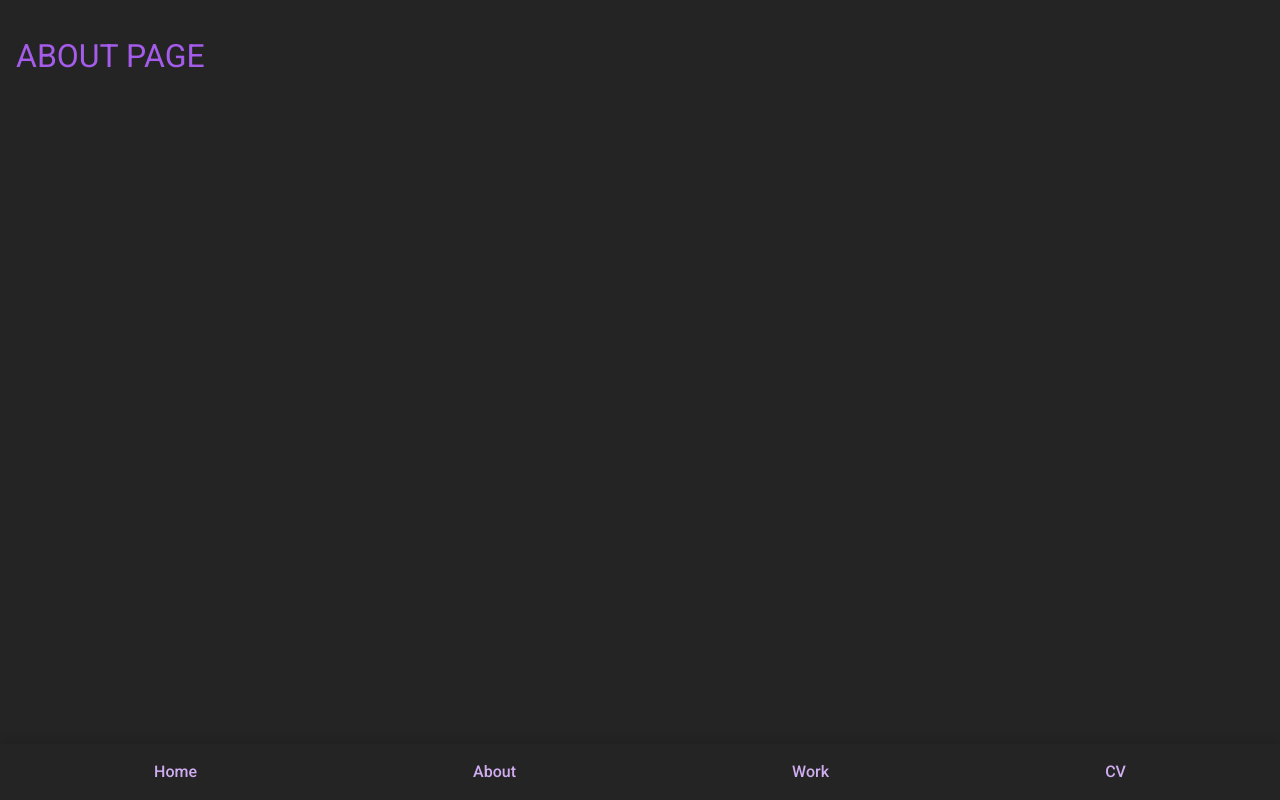
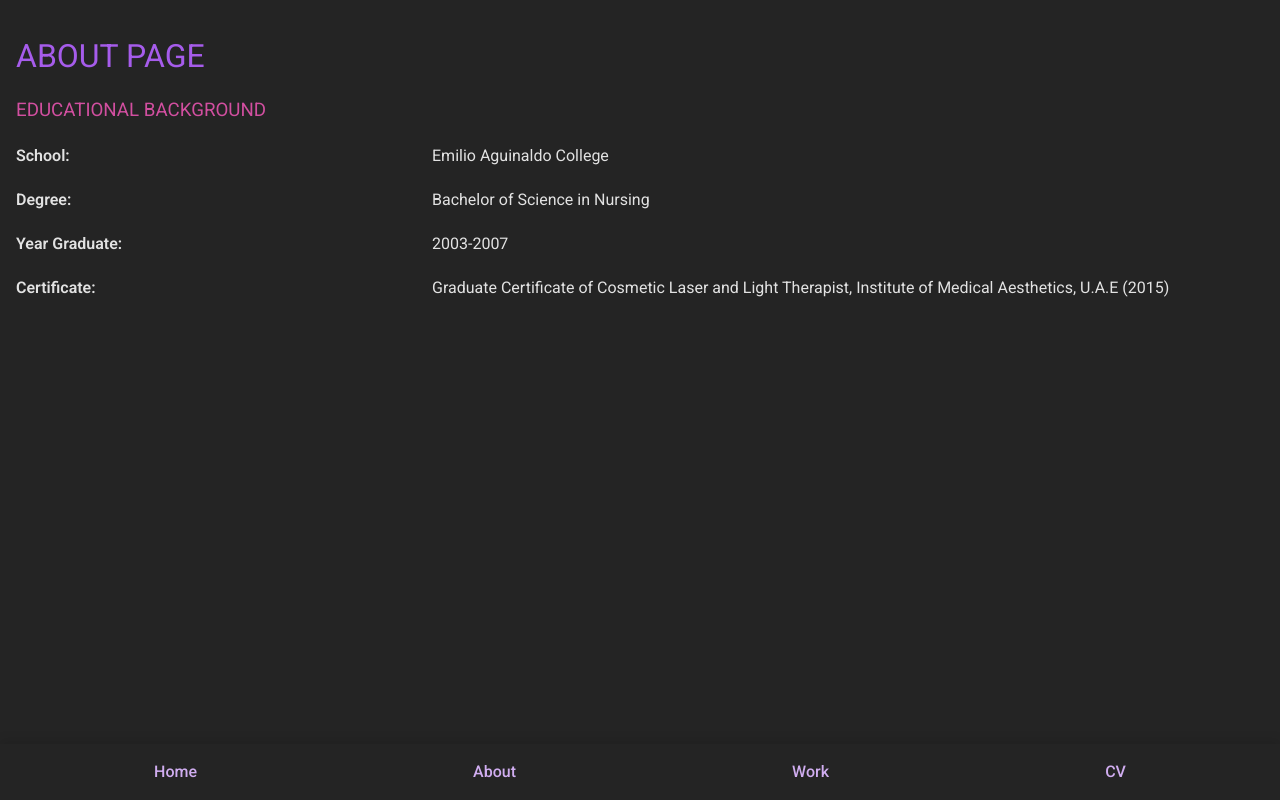
Before and after one commit to RamonSanGabriel/klaire-cv, a React (Vite) app in the folder klaire-CV/: page /about in a window 1280 px wide. Built offline with nearby package versions, Linux system fonts and the light colour scheme; a web font is replaced by a local one.

Commit message:
aboutme.jsx

```diff
--- /dev/null
+++ b/klaire-CV/src/components/AboutMe/AboutMe.jsx
@@ -0,0 +1,30 @@
+import { aboutMe } from '../../data/about';
+import css from './AboutMe.module.css';
+
+const AboutMe = () => {
+  const { title, school, degree, year, certificate } = aboutMe;
+  return (
+    <>
+      <section>
+        <ul className={css.aboutMeList}>
+          <h3>{title}</h3>
+
+          <li className={css.listItem}>
+            <p>School:</p> <span> {school}</span>
+          </li>
+          <li className={css.listItem}>
+            <p>Degree:</p> <span>{degree}</span>
+          </li>
+          <li className={css.listItem}>
+            <p>Year Graduate:</p> <span>{year}</span>
+          </li>
+          <li className={css.listItem}>
+            <p>Certificate:</p> <span>{certificate}</span>
+          </li>
+        </ul>
+      </section>
+    </>
+  );
+};
+
+export default AboutMe;
--- /dev/null
+++ b/klaire-CV/src/components/AboutMe/AboutMe.module.css
@@ -0,0 +1,13 @@
+.aboutMeList {
+  display: grid;
+  row-gap: 20px;
+  margin: 1rem 0;
+}
+.listItem {
+  display: grid;
+  grid-template-columns: repeat(1, 1fr 2fr);
+
+  & p {
+    font-weight: 600;
+  }
+}
--- a/klaire-CV/src/data/about.js
+++ b/klaire-CV/src/data/about.js
@@ -3,3 +3,12 @@ export const about = {
   description:
     'A registered nurse with 15 years overall experience in Public Health Nursing and as a staff nurse in the out-patient department assisting in multi-specialty clinics such as endocrinology, dermatology, pediatrics, family and internal medicine. Familiar in a multinational and multicultural environment with a demonstrated history of working with leading hospitals in the United Arab Emirates. Specialty in performing aesthetic procedures including laser treatments to different skin types of clients, and assist doctors in non-invasive and other invasive aesthetic and plastic surgery procedures.',
 };
+
+export const aboutMe = {
+  title: 'Educational Background',
+  school: 'Emilio Aguinaldo College',
+  degree: 'Bachelor of Science in Nursing',
+  year: '2003-2007',
+  certificate:
+    'Graduate Certificate of Cosmetic Laser and Light Therapist, Institute of Medical Aesthetics, U.A.E (2015)',
+};
--- a/klaire-CV/src/pages/AboutPage/AboutPage.jsx
+++ b/klaire-CV/src/pages/AboutPage/AboutPage.jsx
@@ -1,4 +1,5 @@
 import { useEffect } from 'react';
+import AboutMe from '../../components/AboutMe/AboutMe';
 
 const AboutPage = () => {
   useEffect(() => {
@@ -7,6 +8,7 @@ const AboutPage = () => {
   return (
     <div>
       <h1>About Page</h1>
+      <AboutMe />
     </div>
   );
 };
```
